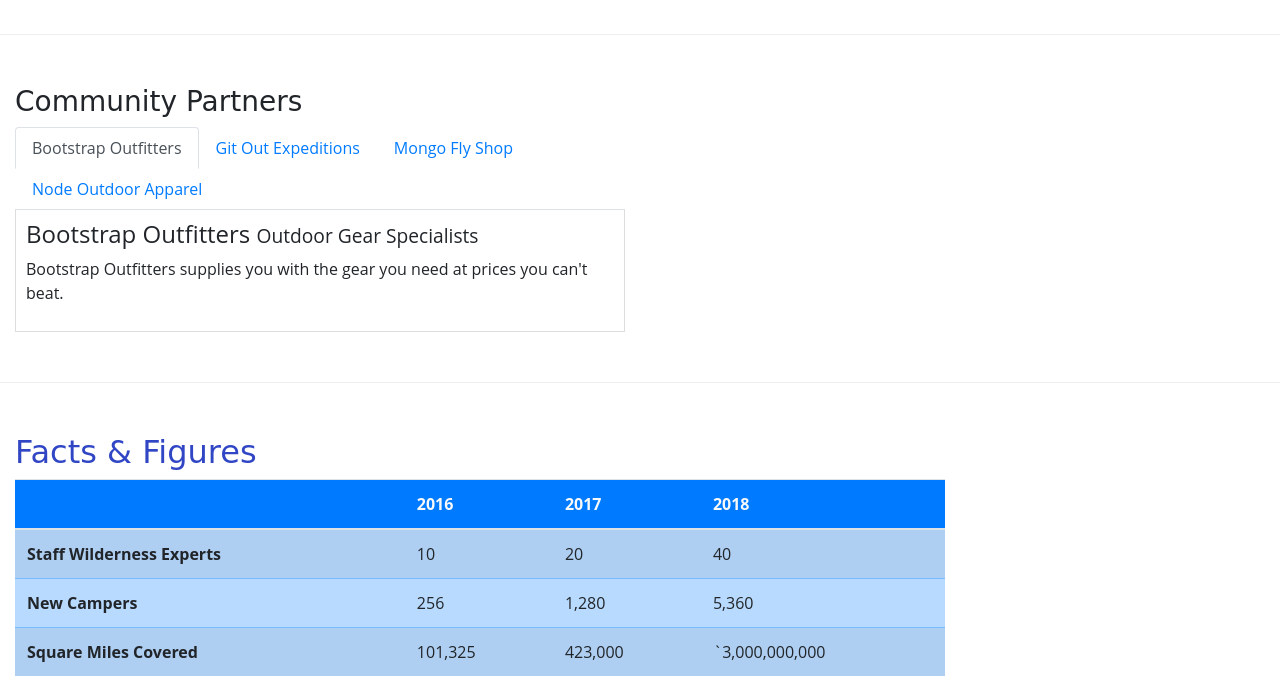
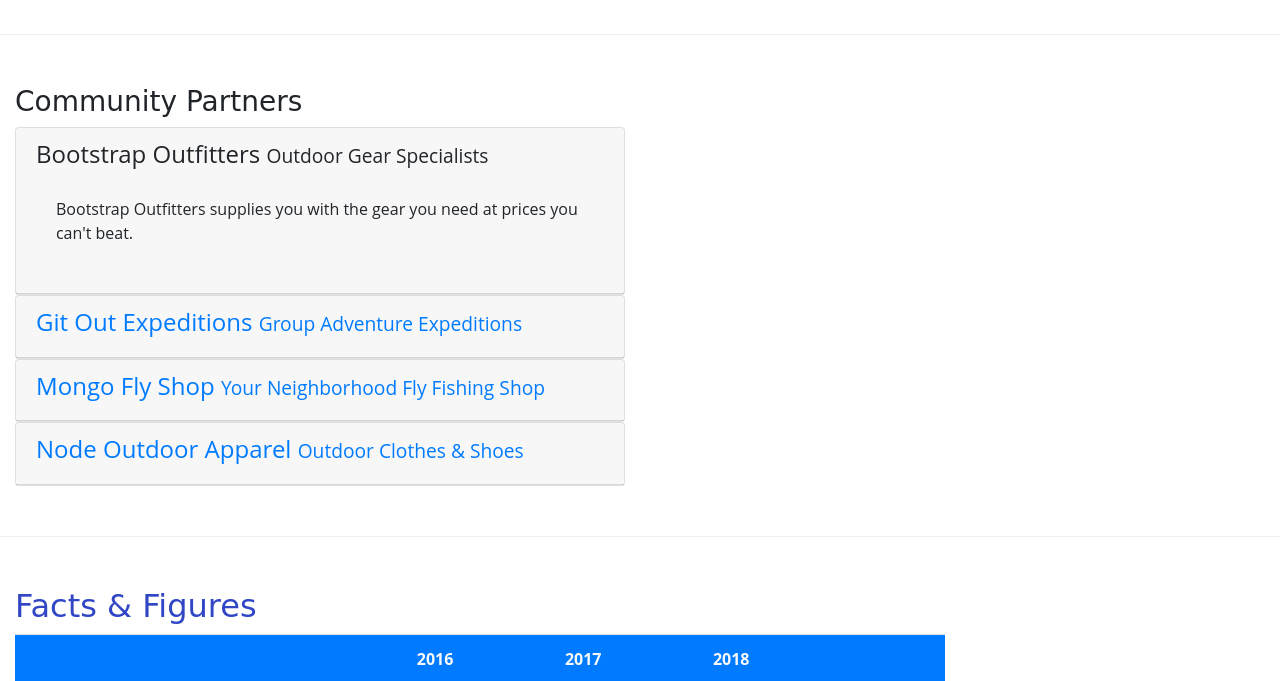
Before and after one commit to Mykej/Bootstrapnucampsite, a website: page aboutus.html in a window 1280 px wide. Shown: the part 780-1461 px from the top of the page. Drawn offline with nearby package versions, Linux system fonts and the light colour scheme; a web font is replaced by a local one.

Commit message:
Constructed an accordion, using the Collapse plugin together with the Card component.

```diff
--- a/aboutus.html
+++ b/aboutus.html
@@ -103,36 +103,66 @@
       <div class="row row-content">
         <div class="col-sm-12 col-lg-6">
           <h3>Community Partners</h3>
-          <ul class="nav nav-tabs">
-            <li class="nav-item">
-              <a class="nav-link active" href="#bootstrap" role="tab" data-toggle="tab">Bootstrap Outfitters</a>
-            </li>
-            <li class="nav-item">
-              <a class="nav-link" href="#git" role="tab" data-toggle="tab">Git Out Expeditions</a>
-            </li>
-            <li class="nav-item">
-              <a class="nav-link" href="#mongo" role="tab" data-toggle="tab">Mongo Fly Shop</a>
-            </li>
-            <li class="nav-item">
-              <a class="nav-link" href="#node" role="tab" data-toggle="tab">Node Outdoor Apparel</a>
-            </li>
-          </ul>
-          <div class="tab-content">
-            <div role="tabpanel" class="tab-pane fade show active" id="bootstrap">
-              <h4>Bootstrap Outfitters <small>Outdoor Gear Specialists</small></h4>
-              <p class="d-none d-sm-block">Bootstrap Outfitters supplies you with the gear you need at prices you can't beat.</p>
+
+          <div id="accordion">
+            <div class="card">
+              <div role="tab" class="card-header">
+                <h4>
+                  <a data-toggle="collapse" data-target="#bootstrap">
+                    Bootstrap Outfitters <small>Outdoor Gear Specialists</small>
+                  </a>
+                </h4>
+                <div class="collapse show" id="bootstrap" data-parent="#accordion">
+                  <div class="card-body">
+                    <p class="d-none d-sm-block">Bootstrap Outfitters supplies you with the gear you need at prices you can't beat.</p>
+                  </div>
+                </div>
+              </div>
             </div>
-            <div role="tabpanel" class="tab-pane fade" id="git">
-              <h4>Git Out Expeditions <small>Group Adventure Expeditions</small></h4>
-              <p class="d-none d-sm-block">Join Git Out Expeditions to explore new horizons with a group of other adventures!</p>
+
+            <div class="card">
+              <div role="tab" class="card-header">
+                <h4>
+                  <a class="collapsed" data-toggle="collapse" data-target="#git">
+                    Git Out Expeditions <small>Group Adventure Expeditions</small>
+                  </a>
+                </h4>
+                <div class="collapse" id="git" data-parent="#accordion">
+                  <div class="card-body">
+                    <p class="d-none d-sm-block">Join Git Out Expeditions to explore new horizons with a group of other adventurers!</p>
+                  </div>
+                </div>
+              </div>
             </div>
-            <div role="tabpanel" class="tab-pane fade" id="mongo">
-              <h4>Mongo Fly Shop <small>Your Neighborhood Fly Fishing Shop</small></h4>
-              <p class="d-none d-sm-block">Need a new fishing pole, a tacklebox, or flies of all kinds? Stop by Mongo Fly Shop.</p>
+
+            <div class="card">
+              <div role="tab" class="card-header">
+                <h4>
+                  <a class="collapsed" data-toggle="collapse" data-target="#mongo">
+                    Mongo Fly Shop <small>Your Neighborhood Fly Fishing Shop</small>
+                  </a>
+                </h4>
+                <div class="collapse" id="mongo" data-parent="#accordion">
+                  <div class="card-body">
+                    <p class="d-none d-sm-block">Need a new fishing pole, a tacklbox, or flies of all kinds? Stop by Mongo Fly Shop.</p>
+                  </div>
+                </div>
+              </div>
             </div>
-            <div role="tabpanel" class="tab-pane fade" id="node">
-              <h4>Node Outdoor Apparel <small>Outdoor Clothers & Shoes</small></h4>
-              <p class="d-none d-sm-block">From polar fleeces to swimsuits, hiking boots to waders, a visit to Node will be sure to get you covered.</p>
+
+            <div class="card">
+              <div role="tab" class="card-header">
+                <h4>
+                  <a class="collapsed" data-toggle="collapse" data-target="#node">
+                    Node Outdoor Apparel <small>Outdoor Clothes & Shoes</small>
+                  </a>
+                </h4>
+                <div class="collapse" id="node" data-parent="#accordion">
+                  <div class="card-body">
+                    <p class="d-none d-sm-block">From polar fleeces to swimsuits, hiking boots to waders, a visit to Node will be sure to get you covered.</p>
+                  </div>
+                </div>
+              </div>
             </div>
           </div>
         </div>
```
Also changed, not shown: css/styles.css (line endings or trailing spaces).
